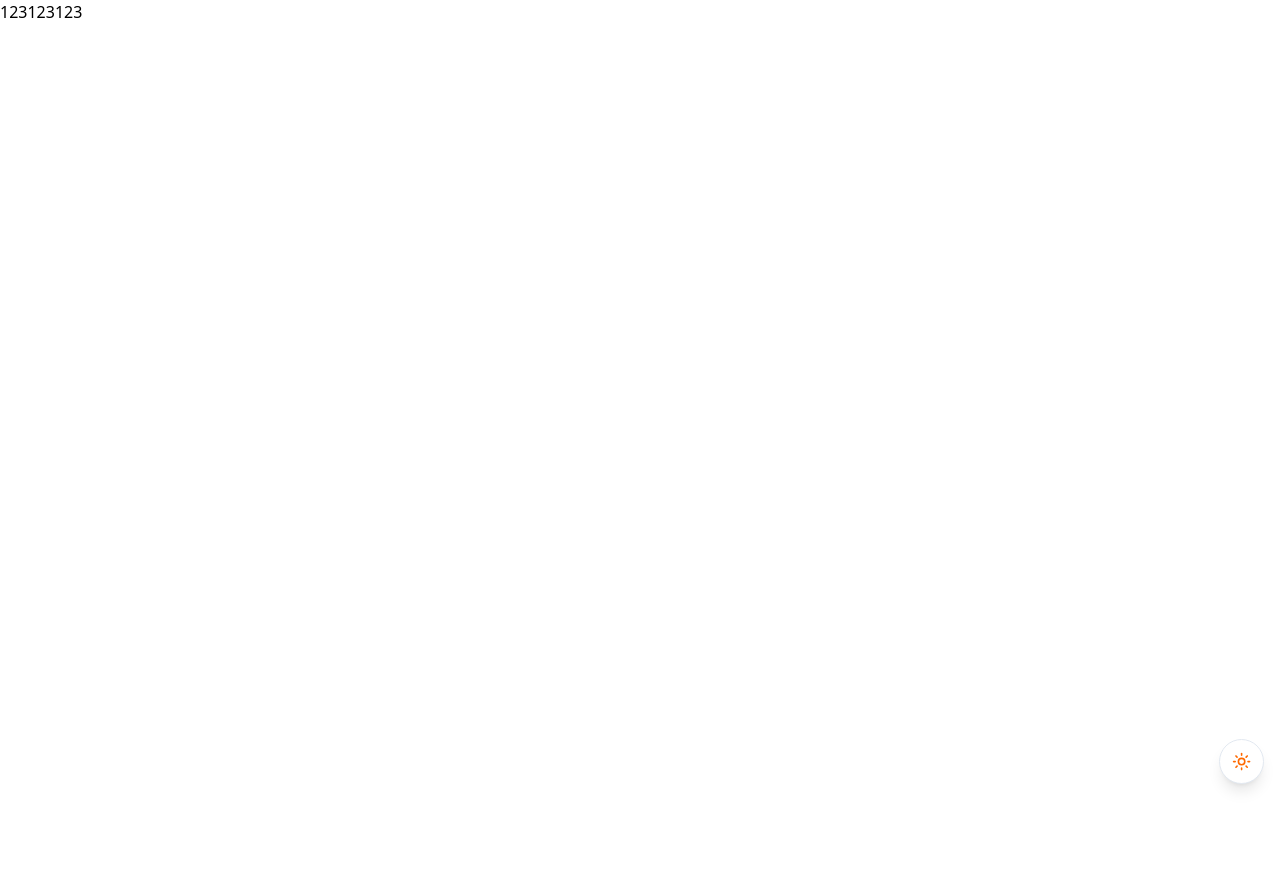
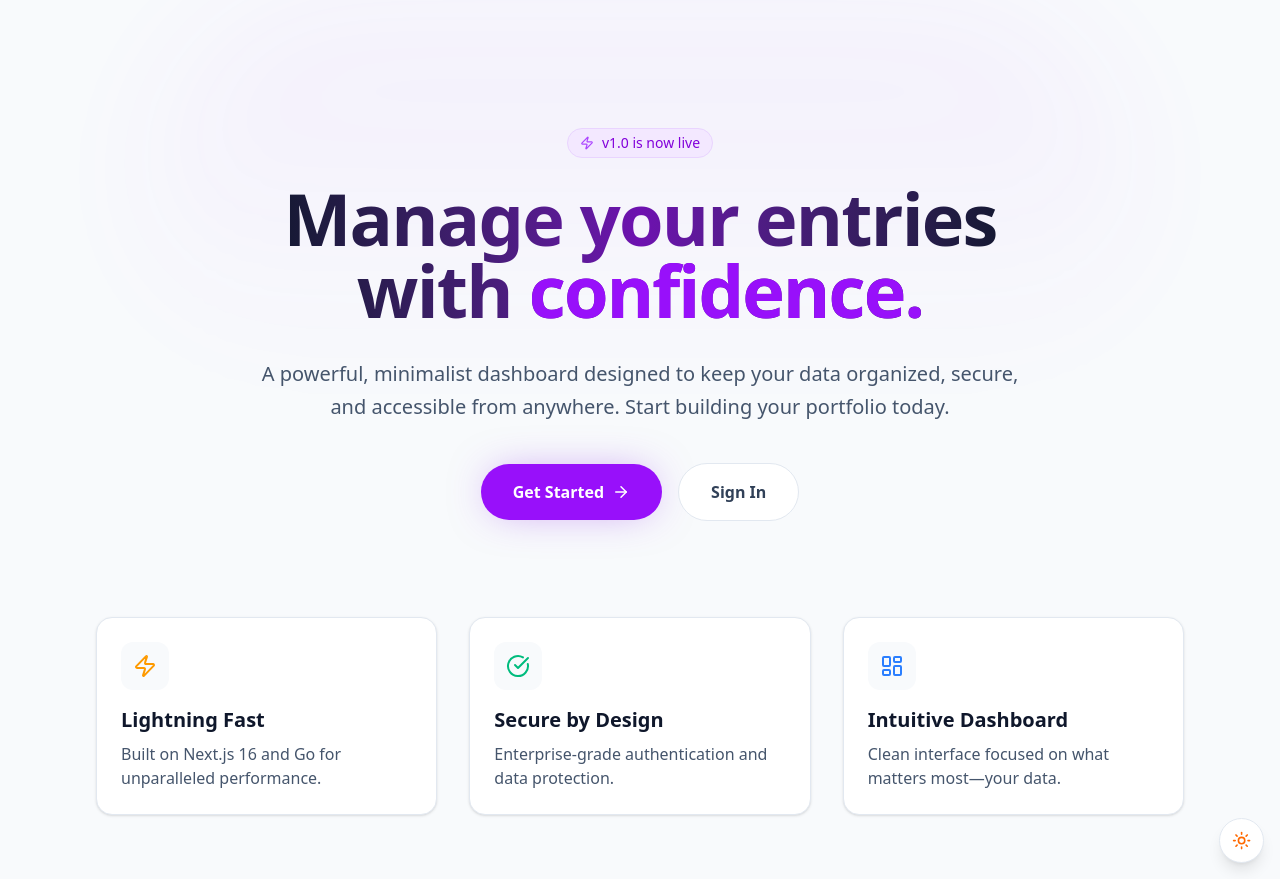
Before and after one commit to Human-Unit/Reminder-Card, a Next.js app in the folder frontend/: page / in a window 1280 px wide. Before the commit the page ends 800 px from the top, so only its background shows below. Built offline with nearby package versions, Linux system fonts and the light colour scheme.

Commit message:
feat(frontend): create landing page and enhance auth UI with sonner

```diff
--- a/frontend/app/login/page.tsx
+++ b/frontend/app/login/page.tsx
@@ -3,23 +3,23 @@ import { useState } from "react";
 import { useRouter } from "next/navigation";
 import api from "@/lib/axios";
 import { motion } from "framer-motion";
-import { AlertCircle, User, Lock, ArrowRight, Loader2 } from "lucide-react";
+import { User, Lock, ArrowRight, Loader2, ArrowLeft } from "lucide-react";
+import { toast } from "sonner";
+import Link from "next/link";
 
 export default function LoginPage() {
   const router = useRouter();
   const [form, setForm] = useState({ name: "", password: "" });
-  const [error, setError] = useState("");
   const [loading, setLoading] = useState(false);
 
   const handleLogin = async (e: React.FormEvent) => {
     e.preventDefault();
     if (!form.name || !form.password) {
-      setError("Please fill in all fields");
+      toast.error("Please fill in all fields");
       return;
     }
 
     setLoading(true);
-    setError("");
 
     try {
       const res = await api.post("/user/login", form);
@@ -62,7 +62,7 @@ export default function LoginPage() {
 
     } catch (err) {
       const errorMsg = (err as Error)?.message || "Login failed";
-      setError(errorMsg);
+      toast.error(errorMsg);
     } finally {
       setLoading(false);
     }
@@ -76,11 +76,19 @@ export default function LoginPage() {
         <div className="absolute bottom-[-10%] right-[-10%] w-[40%] h-[40%] bg-blue-100/50 dark:bg-blue-900/20 rounded-full blur-3xl"></div>
       </div>
 
+      <Link
+        href="/"
+        className="absolute top-6 left-6 flex items-center gap-2 text-gray-500 dark:text-gray-400 hover:text-purple-600 dark:hover:text-purple-400 transition-colors bg-white/50 dark:bg-slate-800/50 px-4 py-2 rounded-full backdrop-blur-md"
+      >
+        <ArrowLeft size={16} />
+        <span className="text-sm font-medium">Home</span>
+      </Link>
+
       <motion.div
         initial={{ opacity: 0, y: 20 }}
         animate={{ opacity: 1, y: 0 }}
         transition={{ duration: 0.5 }}
-        className="relative bg-white/80 dark:bg-slate-800/80 backdrop-blur-xl p-10 rounded-[2.5rem] shadow-[0_20px_50px_rgba(0,0,0,0.05)] dark:shadow-[0_20px_50px_rgba(0,0,0,0.2)] w-full max-w-md border border-white dark:border-slate-700"
+        className="relative bg-white/80 dark:bg-slate-800/80 backdrop-blur-xl p-10 rounded-[2.5rem] shadow-[0_20px_50px_rgba(0,0,0,0.05)] dark:shadow-[0_20px_50px_rgba(0,0,0,0.2)] w-full max-w-md border border-white dark:border-slate-700 mt-12"
       >
         <div className="text-center mb-10">
           <motion.div
@@ -96,17 +104,6 @@ export default function LoginPage() {
           </h2>
           <p className="text-gray-500 dark:text-gray-400 mt-2">Sign in to continue your journey</p>
         </div>
-
-        {error && (
-          <motion.div
-            initial={{ opacity: 0, x: -10 }}
-            animate={{ opacity: 1, x: 0 }}
-            className="mb-6 p-4 bg-red-50 border border-red-100 rounded-2xl flex items-center gap-3 text-red-600"
-          >
-            <AlertCircle size={18} className="shrink-0" />
-            <p className="text-sm font-medium">{error}</p>
-          </motion.div>
-        )}
 
         <form onSubmit={handleLogin} className="space-y-5">
           <div className="relative">
--- a/frontend/app/page.tsx
+++ b/frontend/app/page.tsx
@@ -1,3 +1,101 @@
+"use client";
+
+import { motion, Variants } from "framer-motion";
+import Link from "next/link";
+import { ArrowRight, CheckCircle, LayoutDashboard, Zap } from "lucide-react";
+
 export default function Home() {
-  return <div>123123123</div>;
+  const containerVariants: Variants = {
+    hidden: { opacity: 0 },
+    visible: {
+      opacity: 1,
+      transition: { staggerChildren: 0.1, delayChildren: 0.2 }
+    }
+  };
+
+  const itemVariants: Variants = {
+    hidden: { opacity: 0, y: 20 },
+    visible: { opacity: 1, y: 0, transition: { type: "spring", stiffness: 100 } }
+  };
+
+  return (
+    <div className="min-h-screen bg-slate-50 dark:bg-slate-950 text-slate-900 dark:text-slate-50 overflow-hidden relative selection:bg-purple-500/30">
+
+      {/* Background Ornaments */}
+      <div className="absolute top-0 left-1/2 -translate-x-1/2 w-[1000px] h-[400px] opacity-30 dark:opacity-20 pointer-events-none">
+        <div className="absolute inset-0 bg-gradient-to-b from-purple-500/20 to-transparent blur-3xl rounded-full mix-blend-multiply dark:mix-blend-screen" />
+      </div>
+
+      <div className="max-w-6xl mx-auto px-4 sm:px-6 lg:px-8 relative pt-20 pb-16 lg:pt-32">
+        <motion.div
+          initial="hidden"
+          animate="visible"
+          variants={containerVariants}
+          className="text-center max-w-3xl mx-auto"
+        >
+          <motion.div variants={itemVariants} className="mb-6 flex justify-center">
+            <span className="inline-flex items-center gap-2 px-3 py-1 rounded-full bg-purple-100 dark:bg-purple-900/30 text-purple-700 dark:text-purple-300 text-sm font-medium border border-purple-200 dark:border-purple-800/50">
+              <Zap size={14} className="text-purple-500" />
+              v1.0 is now live
+            </span>
+          </motion.div>
+
+          <motion.h1
+            variants={itemVariants}
+            className="text-5xl md:text-7xl font-extrabold tracking-tight mb-8 bg-clip-text text-transparent bg-gradient-to-r from-slate-900 via-purple-800 to-slate-900 dark:from-white dark:via-purple-200 dark:to-white"
+          >
+            Manage your entries with <span className="text-purple-600 dark:text-purple-400">confidence.</span>
+          </motion.h1>
+
+          <motion.p
+            variants={itemVariants}
+            className="text-lg md:text-xl text-slate-600 dark:text-slate-400 mb-10 leading-relaxed"
+          >
+            A powerful, minimalist dashboard designed to keep your data organized, secure, and accessible from anywhere. Start building your portfolio today.
+          </motion.p>
+
+          <motion.div
+            variants={itemVariants}
+            className="flex flex-col sm:flex-row items-center justify-center gap-4"
+          >
+            <Link
+              href="/register"
+              className="group flex items-center gap-2 px-8 py-4 bg-purple-600 hover:bg-purple-700 text-white rounded-full font-semibold transition-all shadow-[0_0_40px_-10px_rgba(147,51,234,0.5)] hover:shadow-[0_0_60px_-15px_rgba(147,51,234,0.7)] hover:-translate-y-0.5 w-full sm:w-auto justify-center"
+            >
+              Get Started
+              <ArrowRight size={18} className="group-hover:translate-x-1 transition-transform" />
+            </Link>
+            <Link
+              href="/login"
+              className="px-8 py-4 bg-white dark:bg-slate-900 hover:bg-slate-50 dark:hover:bg-slate-800 text-slate-700 dark:text-slate-300 rounded-full font-semibold border border-slate-200 dark:border-slate-800 transition-all hover:-translate-y-0.5 w-full sm:w-auto text-center"
+            >
+              Sign In
+            </Link>
+          </motion.div>
+        </motion.div>
+
+        {/* Feature Grid */}
+        <motion.div
+          initial={{ opacity: 0, y: 40 }}
+          animate={{ opacity: 1, y: 0 }}
+          transition={{ delay: 0.8, duration: 0.7 }}
+          className="mt-24 grid grid-cols-1 md:grid-cols-3 gap-8"
+        >
+          {[
+            { title: "Lightning Fast", desc: "Built on Next.js 16 and Go for unparalleled performance.", icon: <Zap className="text-amber-500" /> },
+            { title: "Secure by Design", desc: "Enterprise-grade authentication and data protection.", icon: <CheckCircle className="text-emerald-500" /> },
+            { title: "Intuitive Dashboard", desc: "Clean interface focused on what matters most—your data.", icon: <LayoutDashboard className="text-blue-500" /> }
+          ].map((feature, i) => (
+            <div key={i} className="p-6 bg-white dark:bg-slate-900 border border-slate-200 dark:border-slate-800 rounded-2xl shadow-sm hover:shadow-md transition-shadow group">
+              <div className="w-12 h-12 rounded-xl bg-slate-50 dark:bg-slate-800 flex items-center justify-center mb-4 group-hover:scale-110 transition-transform">
+                {feature.icon}
+              </div>
+              <h3 className="text-xl font-bold mb-2">{feature.title}</h3>
+              <p className="text-slate-600 dark:text-slate-400">{feature.desc}</p>
+            </div>
+          ))}
+        </motion.div>
+      </div>
+    </div>
+  );
 }
--- a/frontend/app/register/page.tsx
+++ b/frontend/app/register/page.tsx
@@ -3,37 +3,37 @@ import { useState } from 'react';
 import { useRouter } from 'next/navigation';
 import { motion } from 'framer-motion';
 import api from '@/lib/axios';
-import { AlertCircle, User, Mail, Lock, UserPlus, ArrowRight, Loader2 } from 'lucide-react';
+import { User, Mail, Lock, UserPlus, ArrowRight, Loader2, ArrowLeft } from 'lucide-react';
+import { toast } from "sonner";
+import Link from "next/link";
 
 export default function RegisterPage() {
   const router = useRouter();
   const [form, setForm] = useState({ name: '', email: '', password: '' });
-  const [error, setError] = useState('');
   const [loading, setLoading] = useState(false);
 
   const handleSubmit = async (e: React.FormEvent) => {
     e.preventDefault();
 
     if (!form.name || !form.email || !form.password) {
-      setError('Please fill in all fields');
+      toast.error('Please fill in all fields');
       return;
     }
 
     if (form.password.length < 6) {
-      setError('Password must be at least 6 characters');
+      toast.error('Password must be at least 6 characters');
       return;
     }
 
     setLoading(true);
-    setError('');
 
     try {
       await api.post('/user/create', form);
-      // После регистрации отправляем на логин
+      toast.success('Account created successfully!');
       router.push('/login');
     } catch (err) {
       const errorMsg = (err as Error)?.message || 'Registration failed';
-      setError(errorMsg);
+      toast.error(errorMsg);
     } finally {
       setLoading(false);
     }
@@ -46,11 +46,19 @@ export default function RegisterPage() {
       <div className="absolute top-[-10%] right-[-10%] w-[50%] h-[50%] bg-purple-200/40 dark:bg-purple-900/20 rounded-full blur-[120px] pointer-events-none"></div>
       <div className="absolute bottom-[-10%] left-[-10%] w-[50%] h-[50%] bg-blue-200/40 dark:bg-blue-900/20 rounded-full blur-[120px] pointer-events-none"></div>
 
+      <Link
+        href="/"
+        className="absolute top-6 left-6 z-10 flex items-center gap-2 text-gray-500 dark:text-gray-400 hover:text-indigo-600 dark:hover:text-indigo-400 transition-colors bg-white/50 dark:bg-slate-800/50 px-4 py-2 rounded-full backdrop-blur-md"
+      >
+        <ArrowLeft size={16} />
+        <span className="text-sm font-medium">Home</span>
+      </Link>
+
       <motion.div
         initial={{ opacity: 0, y: 20 }}
         animate={{ opacity: 1, y: 0 }}
         transition={{ duration: 0.5 }}
-        className="relative bg-white/80 dark:bg-slate-800/80 backdrop-blur-2xl p-10 rounded-[2.5rem] shadow-[0_20px_50px_rgba(0,0,0,0.04)] dark:shadow-[0_20px_50px_rgba(0,0,0,0.2)] w-full max-w-md border border-white dark:border-slate-700"
+        className="relative bg-white/80 dark:bg-slate-800/80 backdrop-blur-2xl p-10 rounded-[2.5rem] shadow-[0_20px_50px_rgba(0,0,0,0.04)] dark:shadow-[0_20px_50px_rgba(0,0,0,0.2)] w-full max-w-md border border-white dark:border-slate-700 mt-12"
       >
         <div className="text-center mb-10">
           <motion.div
@@ -64,17 +72,6 @@ export default function RegisterPage() {
           <h2 className="text-3xl font-black text-gray-800 dark:text-white tracking-tight">Create Account</h2>
           <p className="text-gray-500 dark:text-gray-400 mt-2">Start your mindful journey today</p>
         </div>
-
-        {error && (
-          <motion.div
-            initial={{ opacity: 0, x: -10 }}
-            animate={{ opacity: 1, x: 0 }}
-            className="mb-6 p-4 bg-red-50 dark:bg-red-900/20 border border-red-100 dark:border-red-800/50 rounded-2xl flex items-center gap-3 text-red-600 dark:text-red-400"
-          >
-            <AlertCircle size={18} className="shrink-0" />
-            <p className="text-sm font-medium">{error}</p>
-          </motion.div>
-        )}
 
         <form onSubmit={handleSubmit} className="space-y-4">
           {/* Поле имени */}
```
